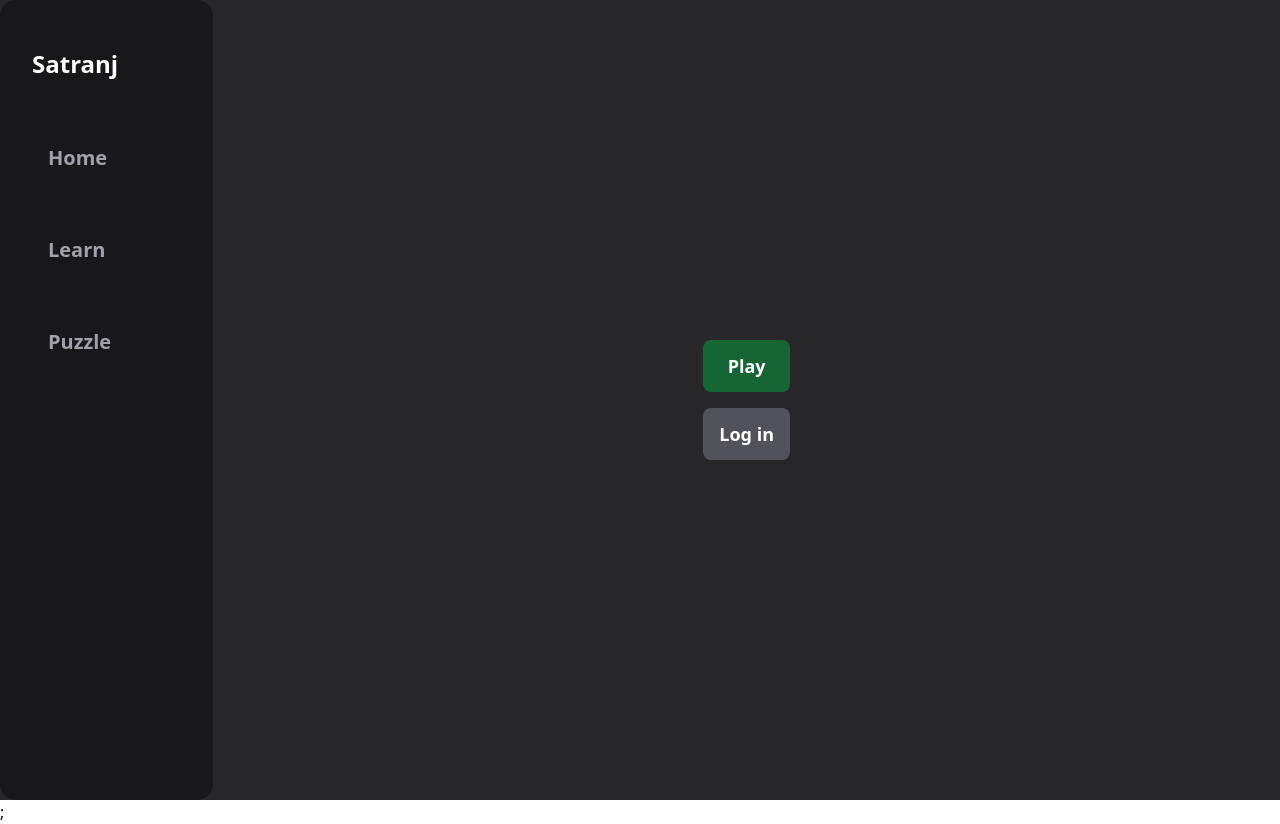
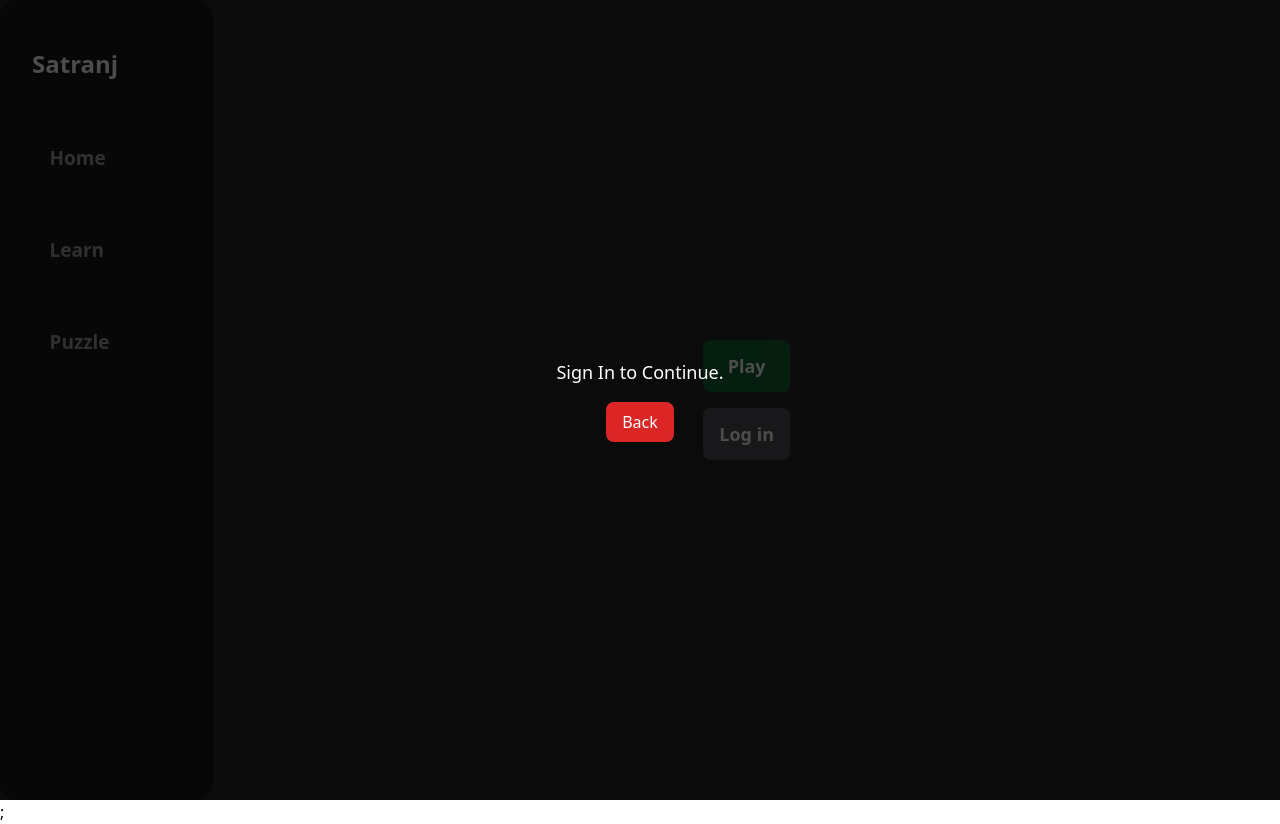
Before and after one commit to akj-07/satranj, a Next.js app: page / in a window 1280 px wide. Both pictures are taken after a click on the button "Learn". Built offline with nearby package versions, Linux system fonts and the light colour scheme.

Commit message:
feat: Locked Puzzle and Learn Page

```diff
--- a/src/app/LandingPage.tsx
+++ b/src/app/LandingPage.tsx
@@ -1,33 +1,44 @@
 import { useState } from 'react';
 import ChessBoard from './game/ChessBoard';
+import { Puzzle } from './lockedItems/Puzzles/Puzzle';
+import { Learn } from './lockedItems/Learn/Learn';
 
 export function LandingPage() {
   const [showChessBoard, setShowChessBoard] = useState(false);
+  const [showPuzzle, setShowPuzzle] = useState(false);
+  const [showLearn, setShowLearn] = useState(false);
 
-  const onHomeClicked = () => {
-    setShowChessBoard(false)
-  }
   return (
     <div className='flex flex-row min-h-screen bg-zinc-800 text-white'>
+      {/* Sidebar */}
       <div className='w-1/6 bg-zinc-900 p-4 rounded-2xl'>
         <button className='text-2xl font-bold pl-4 p-8'>Satranj</button>
-        <button className='text-xl font-bold p-8 text-zinc-400 hover:text-white' onClick={()=>onHomeClicked()}>Home</button>
-        <button className='text-xl font-bold p-8 text-zinc-400 hover:text-white'>Learn</button>
-        <button className='text-xl font-bold p-8 text-zinc-400 hover:text-white'>Puzzle</button>
+        <button
+          className='text-xl font-bold p-8 text-zinc-400 hover:text-white transform transition-all duration-300 scale-95 hover:scale-100'
+          onClick={() => setShowChessBoard(false)}>
+          Home
+        </button>
+        <button
+          className='text-xl font-bold p-8 text-zinc-400 hover:text-white transform transition-all duration-300 scale-95 hover:scale-100'
+          onClick={() => setShowLearn(true)}>
+          Learn
+        </button>
+        <button
+          className='text-xl font-bold p-8 text-zinc-400 hover:text-white transform transition-all duration-300 scale-95 hover:scale-100'
+          onClick={() => setShowPuzzle(true)}>
+          Puzzle
+        </button>
       </div>
 
       {/* Main content */}
       <div className='flex flex-1 flex-col items-center justify-center'>
         {!showChessBoard ? (
           <div className='flex flex-col space-y-4'>
-            {/* Play Game Button */}
             <button
               onClick={() => setShowChessBoard(true)}
               className='bg-green-800 text-white p-3 px-4 rounded-lg font-semibold text-lg hover:bg-green-500 transition-all duration-200 transform hover:scale-105 active:scale-95'>
               Play
             </button>
-
-            {/* Login and Play Button */}
             <button
               onClick={() => alert('Login feature coming soon!')}
               className='bg-zinc-600 text-white p-3 px-4 rounded-lg font-semibold text-lg hover:bg-zinc-700 transition-all duration-200 transform hover:scale-105 active:scale-95'>
@@ -38,6 +49,10 @@ export function LandingPage() {
           <ChessBoard />
         )}
       </div>
+
+      {/* Puzzle Modal */}
+      {showPuzzle && <Puzzle onClose={() => setShowPuzzle(false)} />}
+      {showLearn && <Learn onClose={() => setShowLearn(false)} />}
     </div>
   );
 }
--- /dev/null
+++ b/src/app/lockedItems/Learn/Learn.tsx
@@ -0,0 +1,12 @@
+import { useState } from 'react';
+import { Locked } from '../Locked';
+
+export function Learn({ onClose }: { onClose: () => void }) {
+  const [isSignIn, setIsSignIn] = useState(false);
+
+  return (
+    <div>
+      {isSignIn ? <div className='text-white'>Learn</div> : <Locked onClose={onClose} />}
+    </div>
+  );
+}
--- /dev/null
+++ b/src/app/lockedItems/Locked.tsx
@@ -0,0 +1,12 @@
+export function Locked({ onClose }: { onClose: () => void }) {
+  return (
+    <div className='fixed inset-0 bg-black bg-opacity-70 flex flex-col items-center justify-center p-4 space-y-4'>
+      <p className='text-white text-lg'>Sign In to Continue.</p>
+      <button
+        className='bg-red-600 text-white px-4 py-2 rounded-lg hover:bg-red-700 transition-all'
+        onClick={onClose}>
+        Back
+      </button>
+    </div>
+  );
+}
--- /dev/null
+++ b/src/app/lockedItems/Puzzles/Puzzle.tsx
@@ -0,0 +1,12 @@
+import { useState } from 'react';
+import { Locked } from '../Locked';
+
+export function Puzzle({ onClose }: { onClose: () => void }) {
+  const [isSignIn, setIsSignIn] = useState(false);
+
+  return (
+    <div>
+      {isSignIn ? <div className='text-white'>ShowPuzzle</div> : <Locked onClose={onClose} />}
+    </div>
+  );
+}
```
